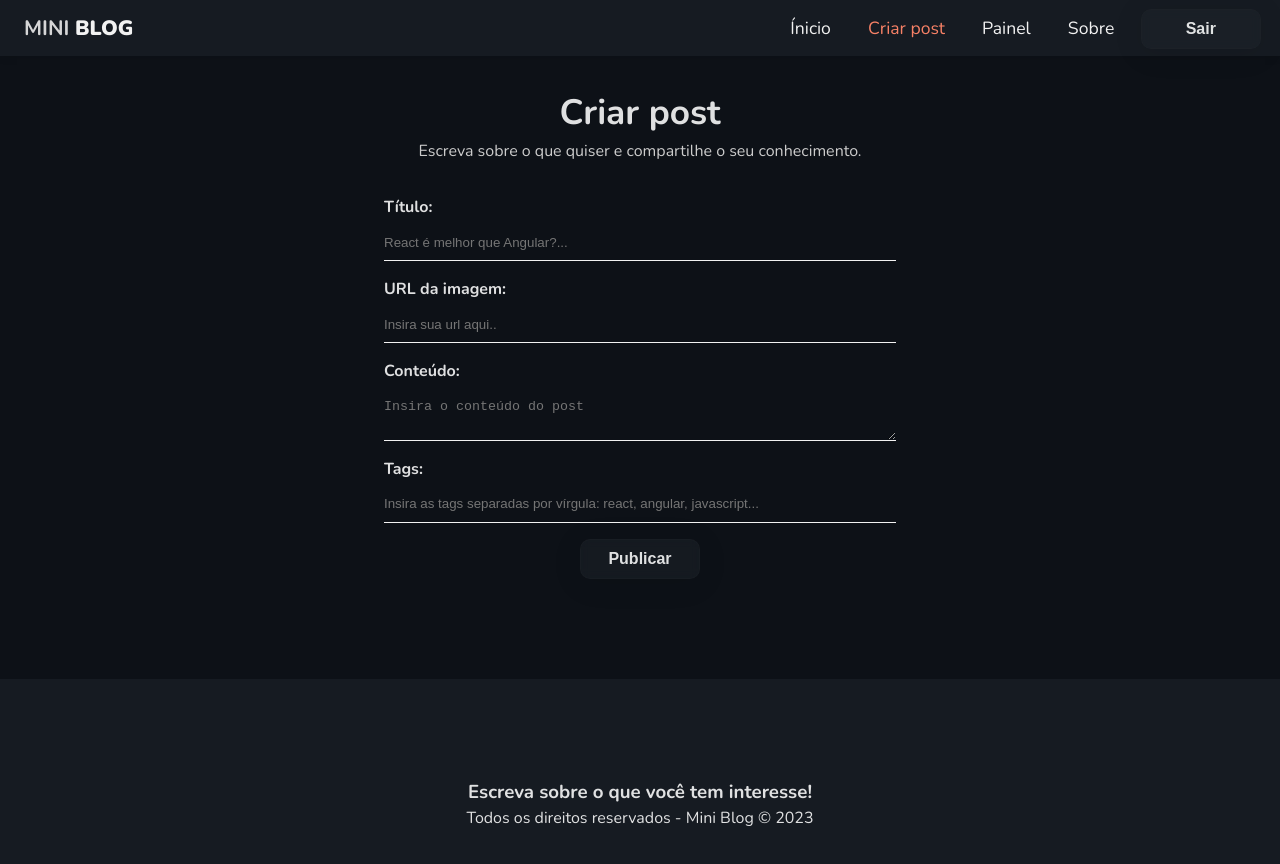
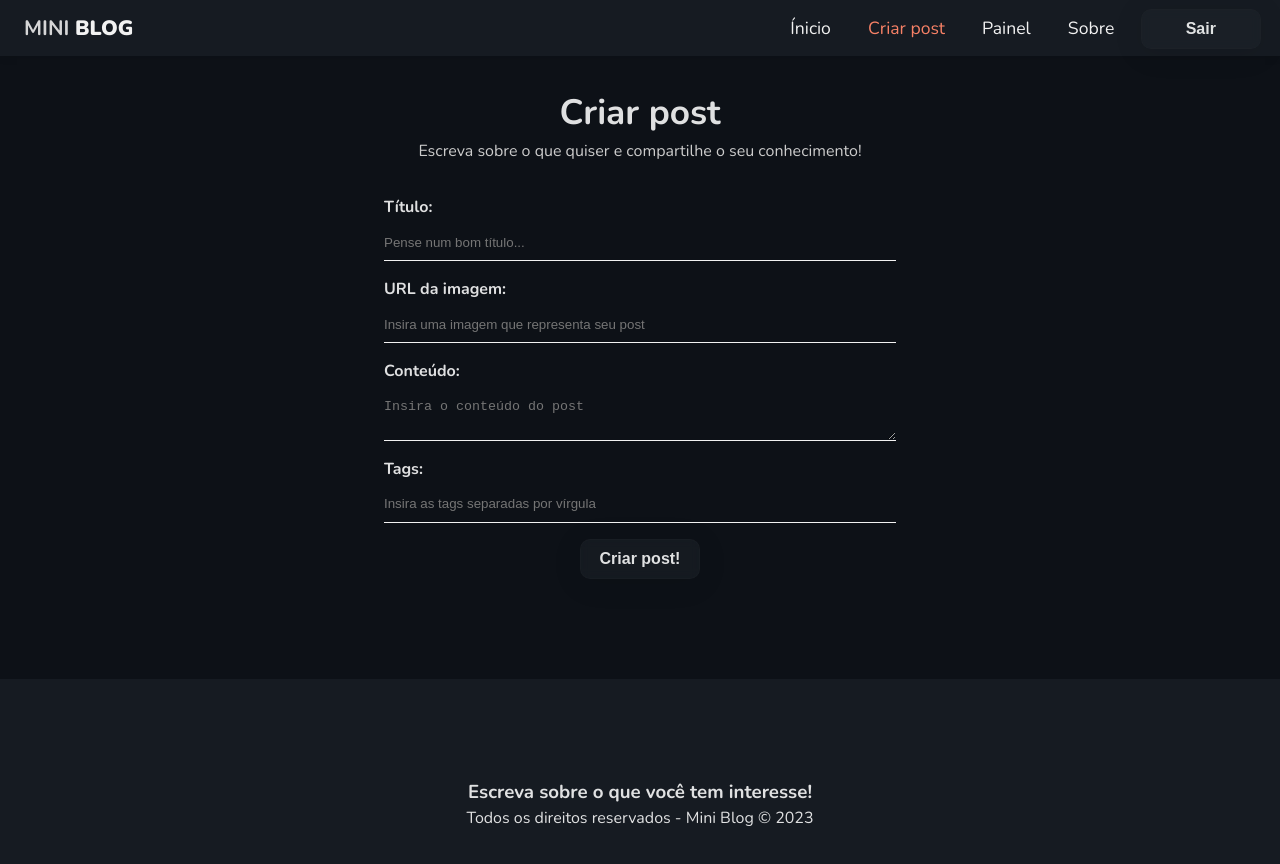
Before and after one commit to MACHADOKING/mini-blog, a React (Vite) app: page /posts/create in a window 1280 px wide. Shown: the top 864 px of the page. Built offline with nearby package versions, Linux system fonts and the light colour scheme; no server answers; sample sign-in values are in the browser's storage.

Commit message:
Feat: data validation

```diff
--- a/src/hooks/useInsertDocument.jsx
+++ b/src/hooks/useInsertDocument.jsx
@@ -1,6 +1,5 @@
-// packages
 import { useState, useEffect, useReducer } from "react";
-import { db } from "../firebase/Config";
+import { db } from "../firebase/config";
 import { collection, addDoc, Timestamp } from "firebase/firestore";
 
 const initialState = {
@@ -35,6 +34,7 @@ export const useInsertDocument = (docCollection) => {
 
   const insertDocument = async (document) => {
     checkCancelBeforeDispatch({ type: "LOADING" });
+
     try {
       const newDocument = { ...document, createdAt: Timestamp.now() };
 
@@ -45,13 +45,10 @@ export const useInsertDocument = (docCollection) => {
 
       checkCancelBeforeDispatch({
         type: "INSERTED_DOC",
-        payload: insertDocument,
+        payload: insertedDocument,
       });
     } catch (error) {
-      checkCancelBeforeDispatch({
-        type: "ERROR",
-        payload: error.message,
-      });
+      checkCancelBeforeDispatch({ type: "ERROR", payload: error.message });
     }
   };
 
--- a/src/pages/CreatePost/CreatePost.jsx
+++ b/src/pages/CreatePost/CreatePost.jsx
@@ -1,10 +1,9 @@
-// CSS
 import styles from "./CreatePost.module.css";
-// packages
+
 import { useState } from "react";
+import { useInsertDocument } from "../../hooks/useInsertDocument";
 import { useNavigate } from "react-router-dom";
 import { useAuthValue } from "../../context/AuthContext";
-import { useInsertDocument } from "../../hooks/useInsertDocument";
 
 const CreatePost = () => {
   const [title, setTitle] = useState("");
@@ -15,19 +14,43 @@ const CreatePost = () => {
 
   const { user } = useAuthValue();
 
+  const navigate = useNavigate();
+
   const { insertDocument, response } = useInsertDocument("posts");
 
   const handleSubmit = (e) => {
     e.preventDefault();
     setFormError("");
 
-    // validate image URL
+    // validate image
+    try {
+      new URL(image);
+    } catch (error) {
+      setFormError("A imagem precisa ser uma URL.");
+    }
 
-    // criar o array de tags
+    // create tags array
+    const tagsArray = tags.split(",").map((tag) => tag.trim().toLowerCase());
 
-    // checar todos os valores
+    // check values
+    if (!title || !image || !tags || !body) {
+      setFormError("Por favor, preencha todos os campos!");
+    }
 
-    useInsertDocument({
+    console.log(tagsArray);
+
+    console.log({
+      title,
+      image,
+      body,
+      tags: tagsArray,
+      uid: user.uid,
+      createdBy: user.displayName,
+    });
+
+    if (formError) return;
+
+    insertDocument({
       title,
       image,
       body,
@@ -37,20 +60,21 @@ const CreatePost = () => {
     });
 
     // redirect to home page
+    navigate("/");
   };
 
   return (
     <div className={styles.create_post}>
       <h2>Criar post</h2>
-      <p>Escreva sobre o que quiser e compartilhe o seu conhecimento.</p>
+      <p>Escreva sobre o que quiser e compartilhe o seu conhecimento!</p>
       <form onSubmit={handleSubmit}>
         <label>
           <span>Título:</span>
           <input
             type="text"
-            name="title"
+            name="text"
             required
-            placeholder="React é melhor que Angular?..."
+            placeholder="Pense num bom título..."
             onChange={(e) => setTitle(e.target.value)}
             value={title}
           />
@@ -61,7 +85,7 @@ const CreatePost = () => {
             type="text"
             name="image"
             required
-            placeholder="Insira sua url aqui.."
+            placeholder="Insira uma imagem que representa seu post"
             onChange={(e) => setImage(e.target.value)}
             value={image}
           />
@@ -82,18 +106,20 @@ const CreatePost = () => {
             type="text"
             name="tags"
             required
-            placeholder="Insira as tags separadas por vírgula: react, angular, javascript..."
+            placeholder="Insira as tags separadas por vírgula"
             onChange={(e) => setTags(e.target.value)}
             value={tags}
           />
         </label>
-        {!response.loading && <button className="btn">Publicar</button>}
+        {!response.loading && <button className="btn">Criar post!</button>}
         {response.loading && (
           <button className="btn" disabled>
-            Aguarde...
+            Aguarde.. .
           </button>
         )}
-        {response.error && <p className="error">{response.error}</p>}
+        {(response.error || formError) && (
+          <p className="error">{response.error || formError}</p>
+        )}
       </form>
     </div>
   );
```
